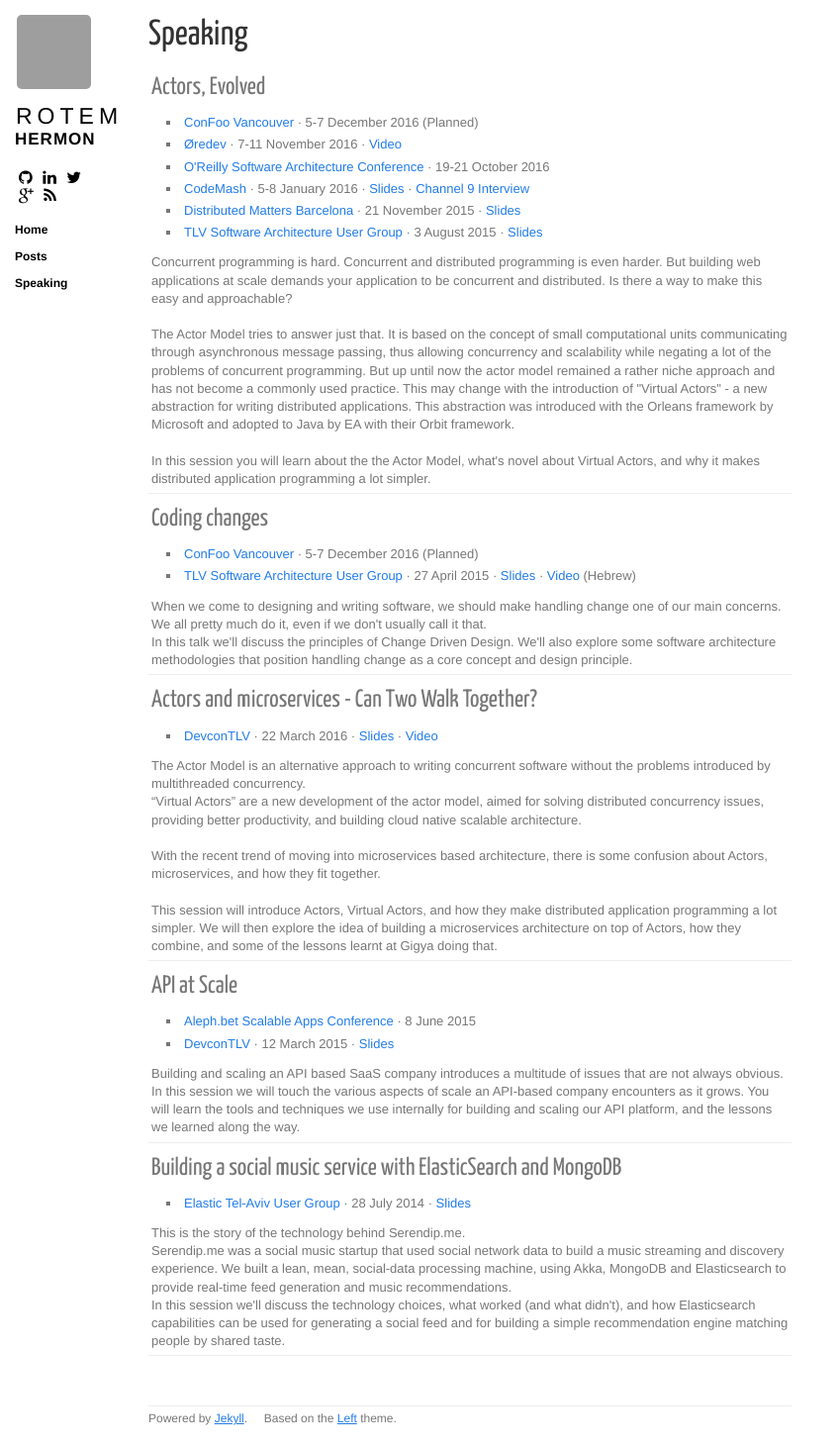
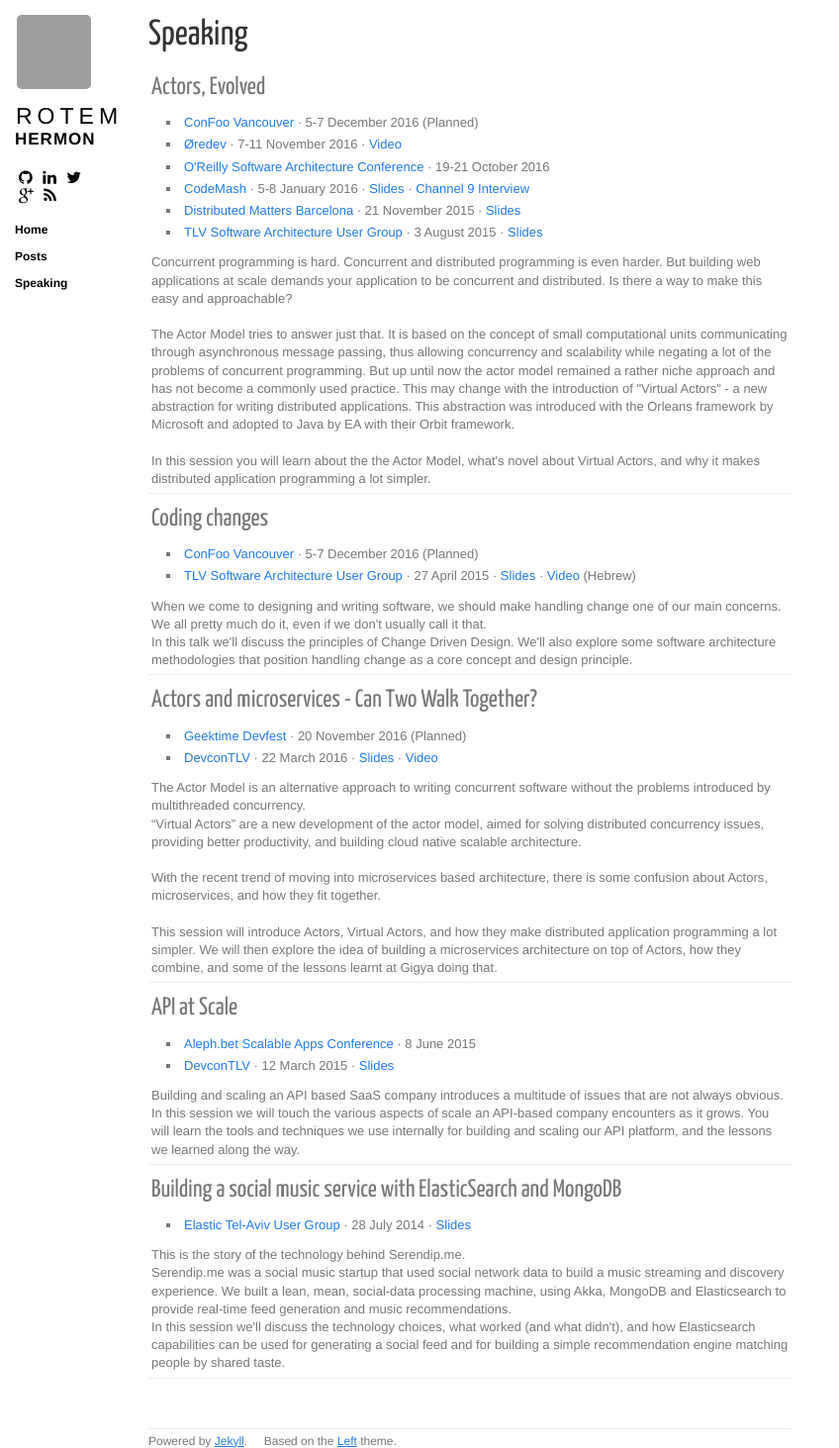
Before and after one commit to rore/rore.github.com, a Jekyll site: the page built from speaking.html, in a window 1280 px wide. Shown: the whole page at 99% size, without its empty margins (0-848 px from the left). Built offline with Jekyll 4.4.1, drawn with Linux system fonts in a browser that asks for light colours; nearby versions of some CDN libraries; Markdown is read by kramdown in place of the engine named in the settings; before the commit the page ends 1440 px from its top, so only the background shows below that; grey boxes are pictures that could not be loaded.

Commit message:
Update speaking.html

```diff
--- a/speaking.html
+++ b/speaking.html
@@ -57,6 +57,9 @@ title: "Speaking"
             <h3>Actors and microservices - Can Two Walk Together?</h3>
             <ul class="sublist">
                 <li>
+                    <a href="http://techfest.geektime.co.il/geektime-devfest-2016" target="_blank" >Geektime Devfest</a> &middot; 20 November 2016 (Planned)
+                </li>
+                <li>
                     <a href="https://devcontlv-march2016.events.co.il" target="_blank" >DevconTLV</a> &middot; 22 March 2016 &middot; <a href="https://speakerdeck.com/rore/actors-and-microservices-can-two-walk-together" target="_blank">Slides</a> &middot; <a href="https://www.youtube.com/watch?v=1c6jCdQ3l4U" target="_blank">Video</a>
                 </li>
             </ul>
```
